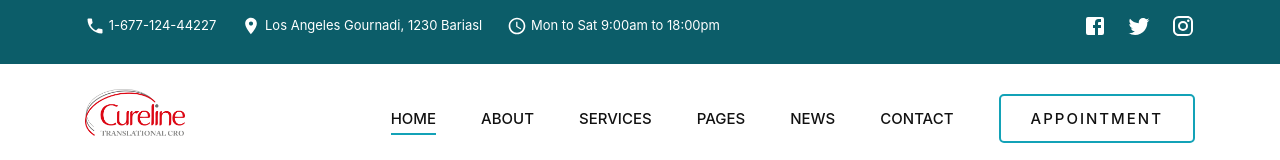
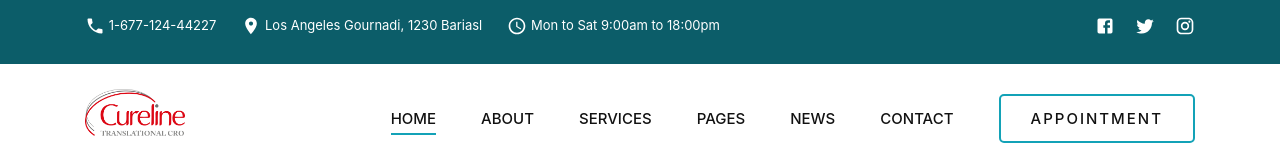
Before and after one commit to frozen17/DocLab, a React (Create React App) app: page / in a window 1280 px wide. Shown: the top 160 px of the page. Built offline with nearby package versions, Linux system fonts and the light colour scheme.

Commit message:
change icons size

```diff
--- a/src/components/header/Header.jsx
+++ b/src/components/header/Header.jsx
@@ -23,9 +23,9 @@ function Header() {
                     </div>
                     <div className="col-lg-4">
                         <div className="header__top__right">
-                            <a href="#"><FacebookIcon/></a>
-                            <a href="#"><TwitterIcon/></a>
-                            <a href="#"><InstagramIcon/></a>
+                            <a href="#"><FacebookIcon fontSize="small"/></a>
+                            <a href="#"><TwitterIcon fontSize="small"/></a>
+                            <a href="#"><InstagramIcon fontSize="small"/></a>
 
                         </div>
                     </div>
```
